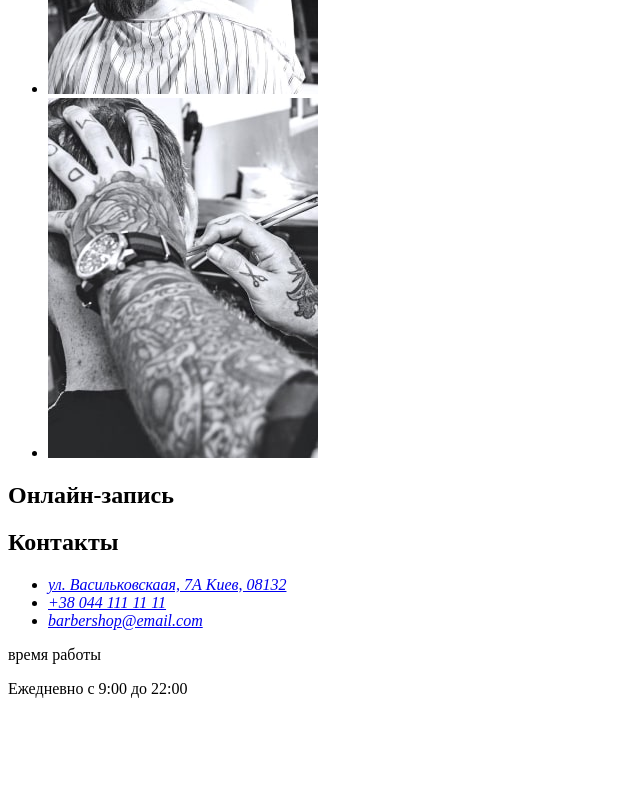
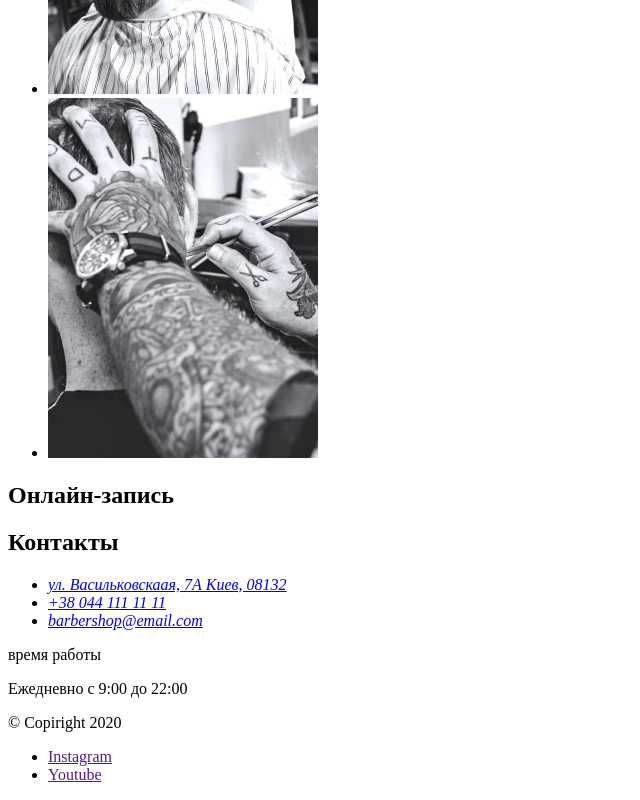
Before and after one commit to MykhailoHordiienko/BarberShop, a plain HTML site: page index.html in a window 1280 px wide. Shown: the part 4904-5704 px from the top of the page, without its empty margins (0-640 px from the left). Before the commit the page ends 5618 px from the top, so only its background shows below. Drawn offline with Linux system fonts and the light colour scheme.

Commit message:
Добавляет Футер

```diff
--- a/index.html
+++ b/index.html
@@ -208,5 +208,23 @@
         <p>Ежедневно с 9:00 до 22:00</p>
       </section>
     </main>
+
+    <!-- Футер -->
+
+    <footer>
+      <p>&#169 Copiright 2020</p>
+      <ul>
+        <li>
+          <a href="" target="_blank" rel="noopener nofollow noreferrer"
+            >Instagram</a
+          >
+        </li>
+        <li>
+          <a href="" target="_blank" rel="noopener nofollow noreferrer"
+            >Youtube</a
+          >
+        </li>
+      </ul>
+    </footer>
   </body>
 </html>
```
